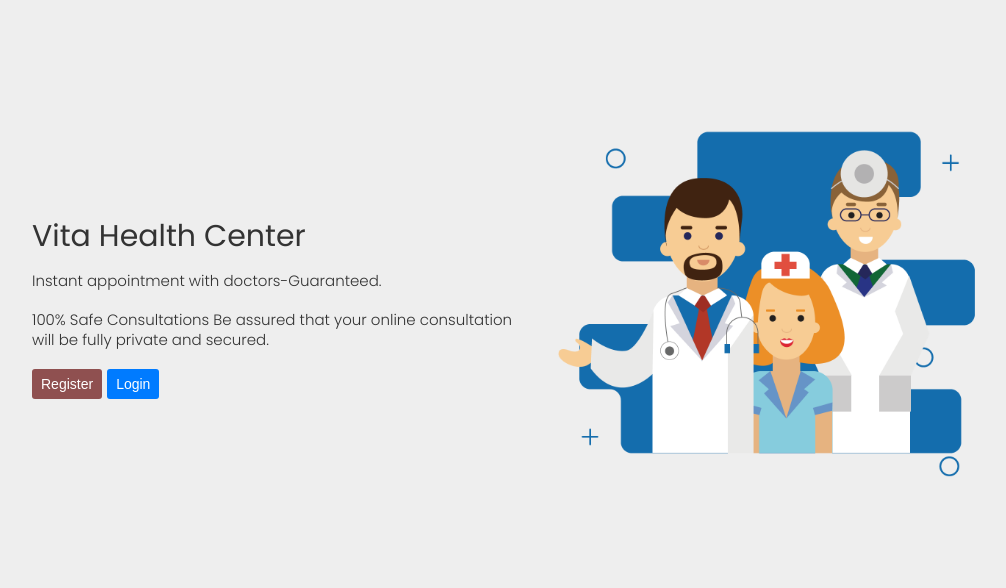
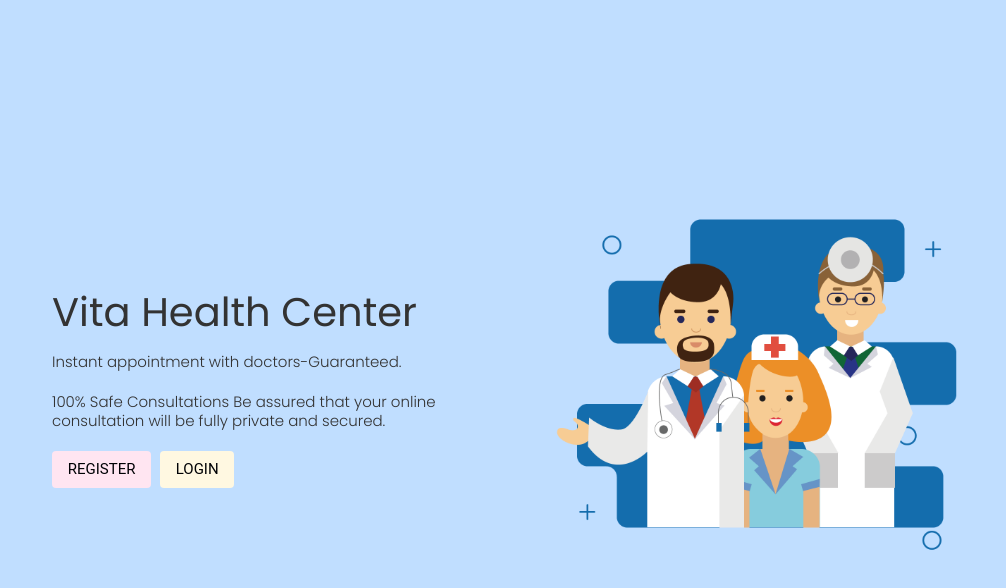
Before and after one commit to JamalHamza/hospital-portal, a React (Vite) app in the folder frontend/: page / in a window 1280 px wide. Shown: the top 588 px of the page, without its empty margins (118-1124 px from the left). Built offline with nearby package versions, Linux system fonts and the light colour scheme; no server answers.

Commit message:
Home page

```diff
--- a/frontend/src/App.jsx
+++ b/frontend/src/App.jsx
@@ -29,6 +29,22 @@ const theme = createTheme({
   palette: {
     primary: {
       main: '#ADA2FF',
+      light: '#dcd7ff',
+    },
+    secondary: {
+      main: '#C0DEFF',
+      light: '#d2e7ff',
+    },
+    third: {
+      main: '#FFE5F1',
+      light: '#ffeff6',
+    },
+    fourth: {
+      main: '#FFF8E1',
+      light: '#fffaea',
+    },
+    btn: {
+      main: '#000205',
     },
   },
 });
--- a/frontend/src/components/layout/Layout.jsx
+++ b/frontend/src/components/layout/Layout.jsx
@@ -1,14 +1,15 @@
+import {Box} from '@mui/material';
 import React from 'react';
 import Header from '../Header';
 
 function Layout({ children }) {
   return (
-    <>
+    <Box sx={{bgcolor: 'primary.main'}}>
       <Header />
       <div className='--pad' style={{ minHeight: '90vh' }}>
         {children}
       </div>
-    </>
+    </Box>
   );
 }
 
--- a/frontend/src/index.css
+++ b/frontend/src/index.css
@@ -47,8 +47,8 @@ section {
 
 .container {
   max-width: 1000px;
-  margin: 0 auto;
-  padding: 4rem 1rem;
+   margin: 0 auto;
+  /* padding: 4rem 1rem;  */
 }
 
 .--pad {
@@ -462,6 +462,14 @@ a {
   transition: all 0.2s;
 }
 
+
+.--btn, .--btn-danger, .btn.--bg-primary {
+  font-size: 1.4rem;
+  /* color: var(--dark-blue); */
+  text-decoration: none;
+  transition: all 0.2s;
+}
+
 ul {
   list-style: none;
 }
--- a/frontend/src/pages/home/Home.jsx
+++ b/frontend/src/pages/home/Home.jsx
@@ -1,3 +1,4 @@
+import { Box, Button, Typography } from '@mui/material';
 import React from 'react';
 import { Link } from 'react-router-dom';
 import loginImg from '../../assets/HomePageLogo.png';
@@ -5,30 +6,58 @@ import './Home.scss';
 
 function Home() {
   return (
-    <div>
-      <section className='container hero'>
+    <Box sx={{ bgcolor: 'secondary.main' }}>
+      <Box className='container hero'>
         <div className='hero-text'>
-          <h2>Vita Health Center</h2>
+          <h1>Vita Health Center</h1>
           <p>Instant appointment with doctors-Guaranteed.</p>
           <p>
             100% Safe Consultations Be assured that your online consultation
             will be fully private and secured.
           </p>
           <div className='hero-buttons --flex-start'>
-            <button className='--btn --btn-danger'>
-              <Link to='/register'>Register</Link>
-            </button>
-            <button className='--btn --btn-primary'>
-              <Link to='/login'>Login</Link>
-            </button>
+            <Button
+              // className='--btn --btn-danger'
+              sx={{
+                bgcolor: 'third.main',
+                padding: '1em 1.8em',
+                marginRight: '1em',
+                '&:hover': {
+                  background: '#ffeff6',
+                },
+              }}
+            >
+              <Link to='/register'>
+                <Typography variant='h5' sx={{ color: 'btn.main' }}>
+                  Register
+                </Typography>
+              </Link>
+            </Button>
+            <Button
+              // className='--btn --btn-primary'
+              sx={{
+                bgcolor: 'fourth.main',
+                padding: '1em 1.8em',
+                marginRight: '1em',
+                '&:hover': {
+                  background: '#fffaea',
+                },
+              }}
+            >
+              <Link to='/login'>
+                <Typography variant='h5' sx={{ color: 'btn.main' }}>
+                  Login
+                </Typography>
+              </Link>
+            </Button>
           </div>
         </div>
 
         <div className='hero-image'>
           <img src={loginImg} alt='Auth' width={100} />
         </div>
-      </section>
-    </div>
+      </Box>
+    </Box>
   );
 }
 
--- a/frontend/src/pages/home/Home.scss
+++ b/frontend/src/pages/home/Home.scss
@@ -2,14 +2,14 @@
     display: flex;
     justify-content: center;
     align-items: center;
-    // background-color: #eee;
-    min-height: 80vh;
+    height: 100vh;
+    padding: 3em ;
+}
 
-}
+
 
 .hero-text {
     width: 50%;
-
     &>* {
         color: #333;
         margin-bottom: 2rem;
```
